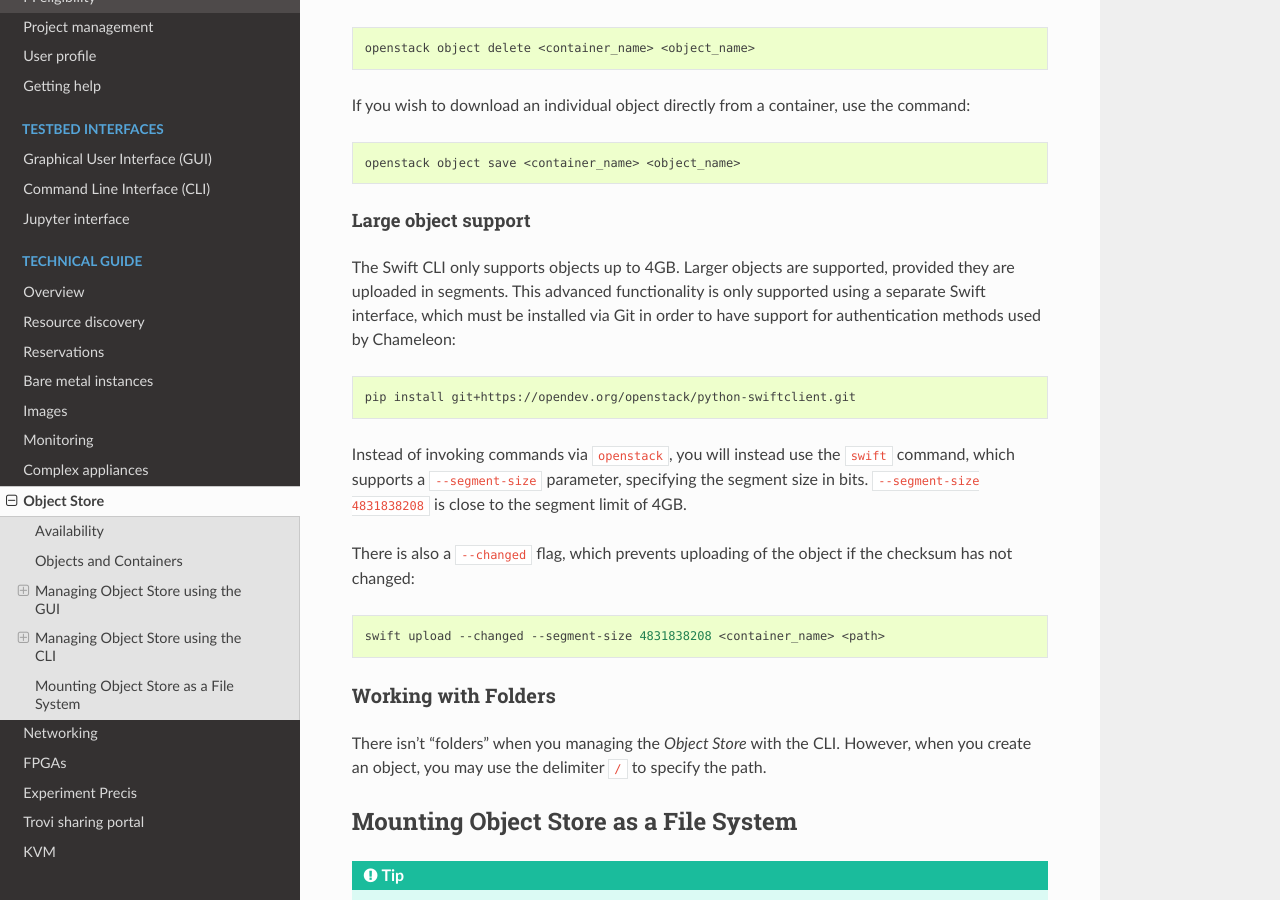
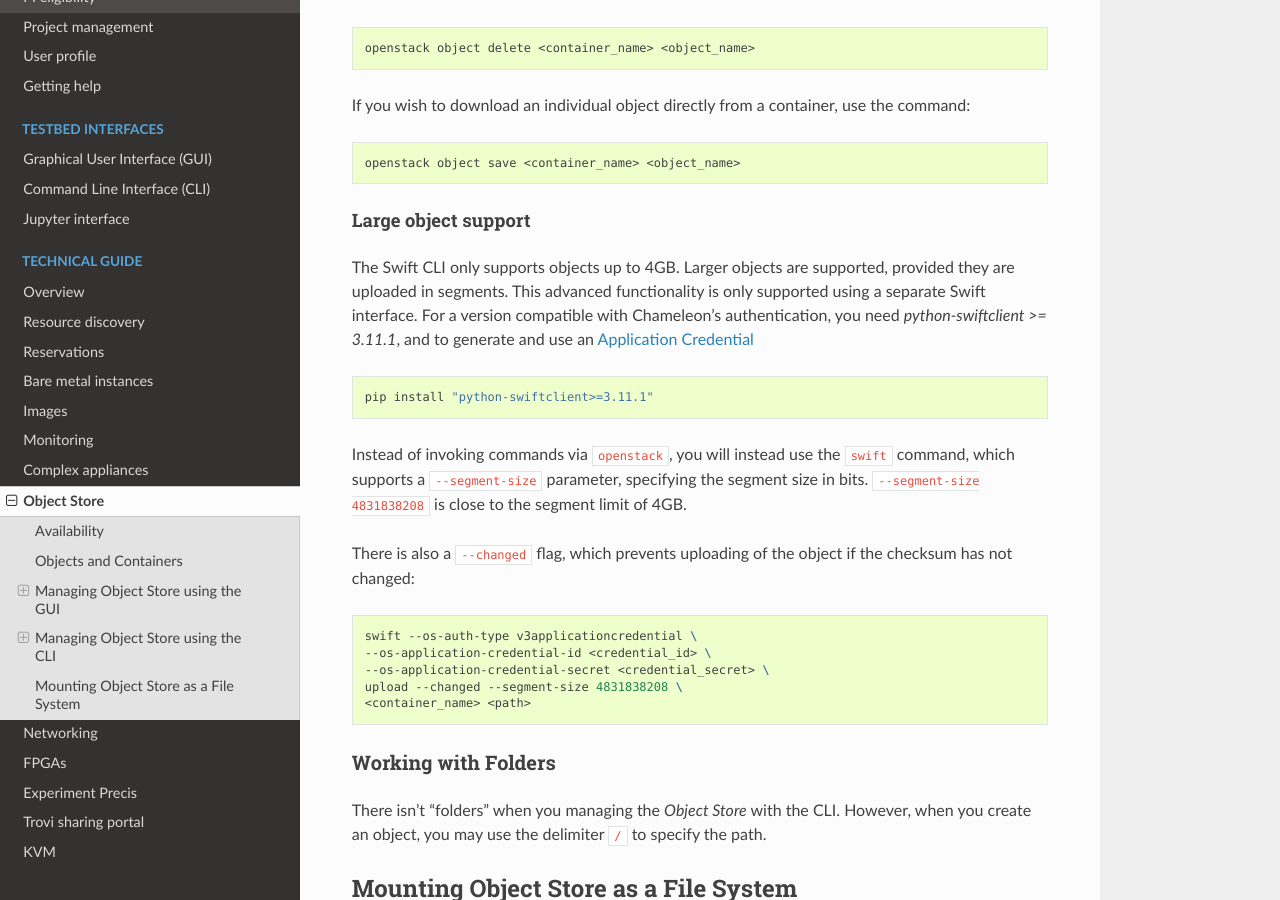
Before and after one commit to ChameleonCloud/docs, a Sphinx documentation site: the page built from source/technical/swift.rst, in a window 1280 px wide and 900 px high, scrolled down 6693 px. Built offline with Sphinx 7.4.7 and the Read the Docs theme 2.0.0, drawn with Linux system fonts in a browser that asks for light colours; pages that are not in the unit, such as notebooks, are missing from menus.

Commit message:
Use application credentials for swift

```diff
--- a/source/technical/swift.rst
+++ b/source/technical/swift.rst
@@ -253,12 +253,13 @@ Large object support
 
 The Swift CLI only supports objects up to 4GB. Larger objects are supported,
 provided they are uploaded in segments. This advanced functionality is only
-supported using a separate Swift interface, which must be installed via Git in
-order to have support for authentication methods used by Chameleon:
+supported using a separate Swift interface. For a version compatible with
+Chameleon's authentication, you need `python-swiftclient >= 3.11.1`, and
+to generate and use an :ref:`Application Credential <cli-application-credential>`
 
 .. code-block:: bash
 
-   pip install git+https://opendev.org/openstack/python-swiftclient.git
+   pip install "python-swiftclient>=3.11.1"
 
 Instead of invoking commands via ``openstack``, you will instead use the
 ``swift`` command, which supports a ``--segment-size`` parameter, specifying
@@ -270,7 +271,11 @@ the checksum has not changed:
 
 .. code-block:: bash
 
-   swift upload --changed --segment-size 4831838208 <container_name> <path>
+   swift --os-auth-type v3applicationcredential \
+   --os-application-credential-id <credential_id> \
+   --os-application-credential-secret <credential_secret> \
+   upload --changed --segment-size 4831838208 \
+   <container_name> <path>
 
 Working with Folders
 --------------------
```
